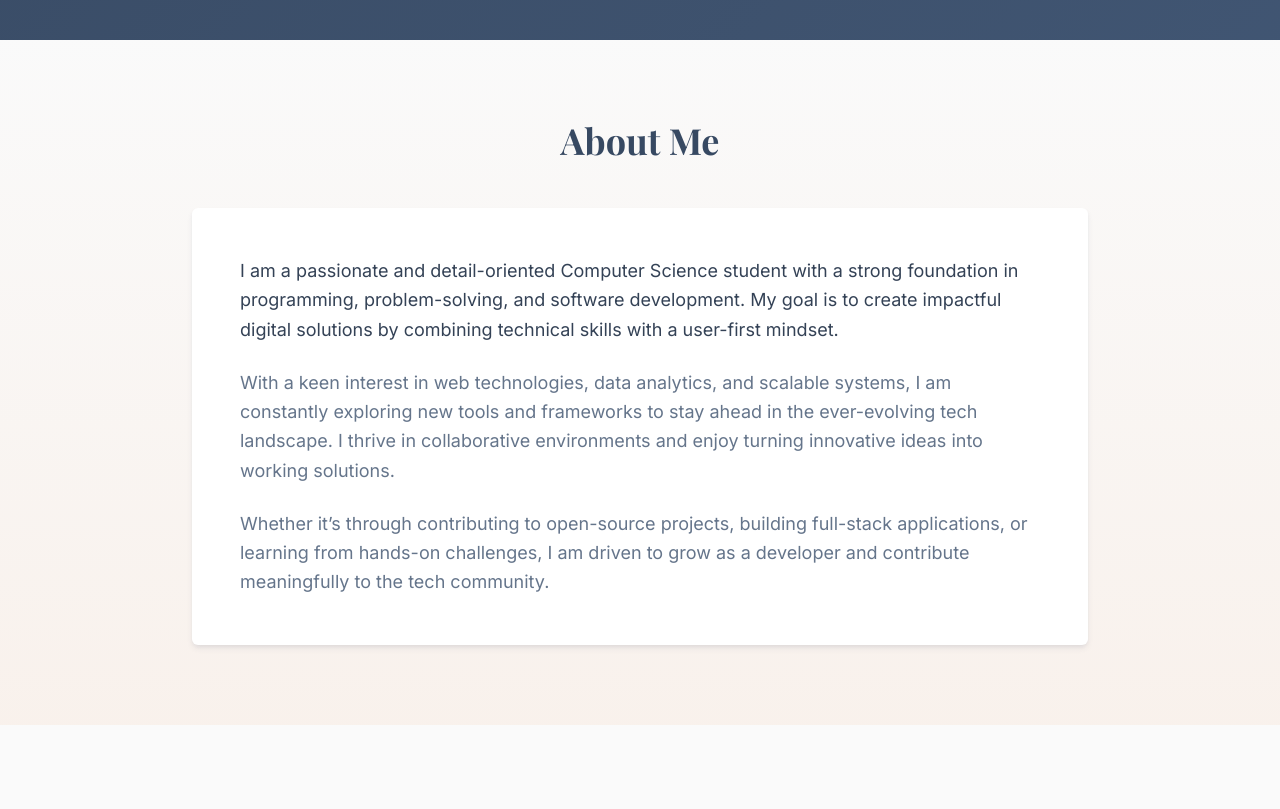
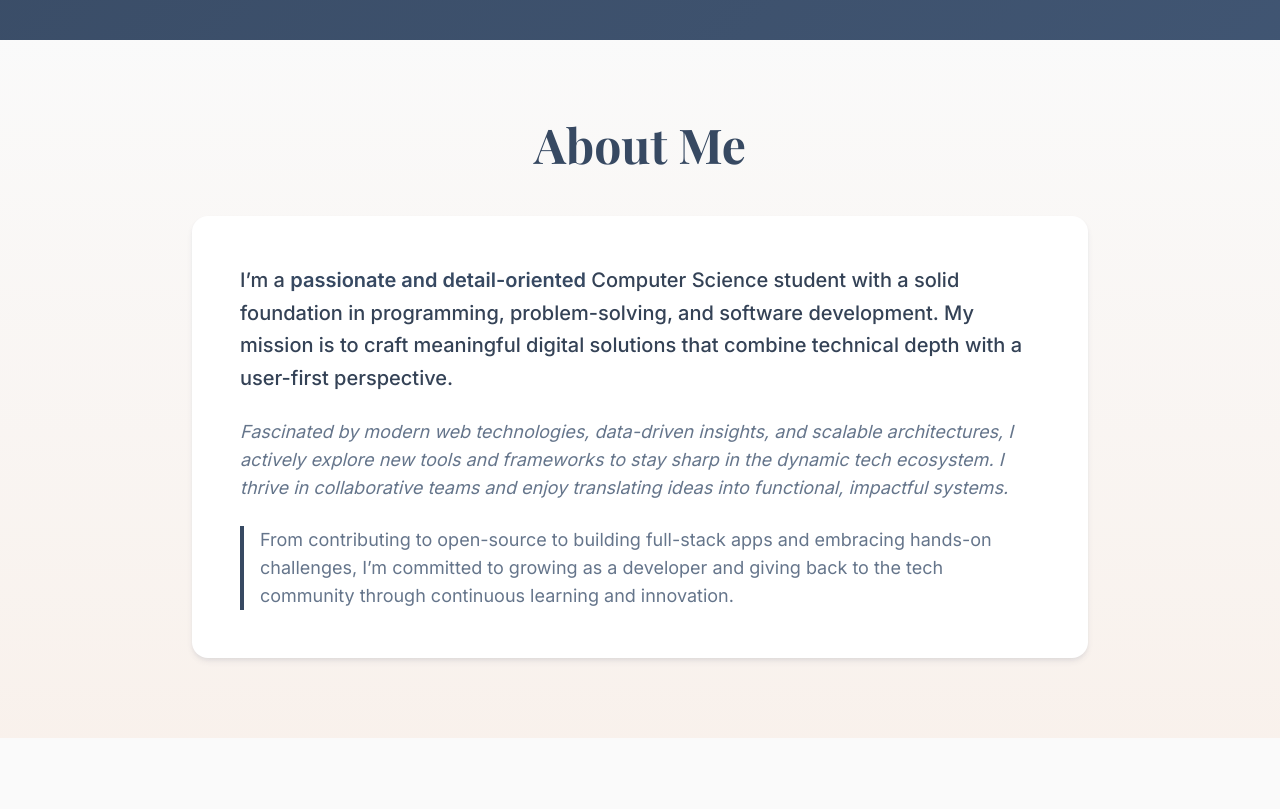
Before and after one commit to NivasBaluju/nivasportfolio, a React (Vite) app: page / in a window 1280 px wide. Shown: the part 760-1569 px from the top of the page. Built offline with nearby package versions, Linux system fonts and the light colour scheme.

Commit message:
Update About.tsx

```diff
--- a/src/components/About.tsx
+++ b/src/components/About.tsx
@@ -3,18 +3,18 @@ const About = () => {
     <section id="about" className="py-20 bg-gradient-section">
       <div className="container mx-auto px-6">
         <div className="max-w-4xl mx-auto">
-          <h2 className="font-serif text-4xl font-bold text-center mb-12 text-primary">
+          <h2 className="font-serif text-4xl md:text-5xl font-bold text-center mb-12 text-primary">
             About Me
           </h2>
-          <div className="bg-card rounded-lg shadow-classic p-8 md:p-12">
-            <p className="text-lg leading-relaxed text-foreground mb-6">
-              I am a passionate and detail-oriented Computer Science student with a strong foundation in programming, problem-solving, and software development. My goal is to create impactful digital solutions by combining technical skills with a user-first mindset.
+          <div className="bg-card rounded-2xl shadow-classic p-8 md:p-12">
+            <p className="text-xl md:text-[1.25rem] leading-relaxed text-foreground mb-6 font-medium">
+              I’m a <span className="text-primary font-semibold">passionate and detail-oriented</span> Computer Science student with a solid foundation in programming, problem-solving, and software development. My mission is to craft meaningful digital solutions that combine technical depth with a user-first perspective.
             </p>
-            <p className="text-lg leading-relaxed text-muted-foreground mb-6">
-              With a keen interest in web technologies, data analytics, and scalable systems, I am constantly exploring new tools and frameworks to stay ahead in the ever-evolving tech landscape. I thrive in collaborative environments and enjoy turning innovative ideas into working solutions.
+            <p className="text-base md:text-lg leading-loose text-muted-foreground mb-6 italic">
+              Fascinated by modern web technologies, data-driven insights, and scalable architectures, I actively explore new tools and frameworks to stay sharp in the dynamic tech ecosystem. I thrive in collaborative teams and enjoy translating ideas into functional, impactful systems.
             </p>
-            <p className="text-lg leading-relaxed text-muted-foreground">
-              Whether it’s through contributing to open-source projects, building full-stack applications, or learning from hands-on challenges, I am driven to grow as a developer and contribute meaningfully to the tech community.
+            <p className="text-base md:text-lg leading-loose text-muted-foreground border-l-4 border-primary pl-4">
+              From contributing to open-source to building full-stack apps and embracing hands-on challenges, I’m committed to growing as a developer and giving back to the tech community through continuous learning and innovation.
             </p>
           </div>
         </div>
```
